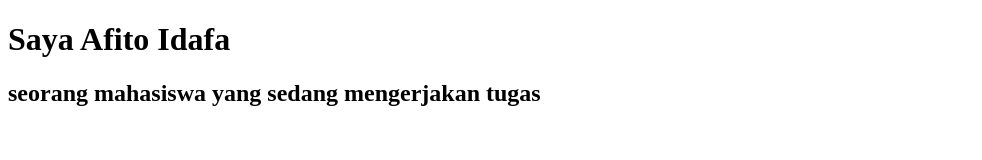
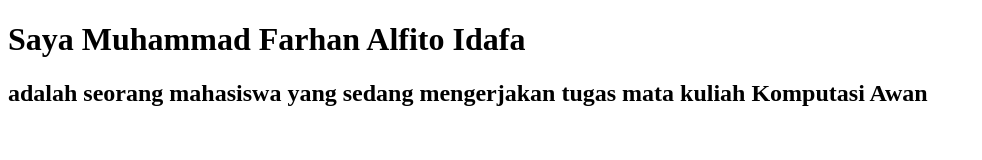
Before and after one commit to Shawwtyboy/alfitoidafa, a plain HTML site: page index.html in a window 1280 px wide. Shown: the whole page, without its empty margins (0-982 px from the left). Drawn offline with Linux system fonts and the light colour scheme.

Commit message:
initialcommit

```diff
--- a/index.html
+++ b/index.html
@@ -6,7 +6,7 @@
     <title>Document</title>
 </head>
 <body>
-    <h1>Saya Afito Idafa</h1>
-    <h2>seorang mahasiswa yang sedang mengerjakan tugas</h2>
+    <h1>Saya Muhammad Farhan Alfito Idafa</h1>
+    <h2>adalah seorang mahasiswa yang sedang mengerjakan tugas mata kuliah Komputasi Awan</h2>
 </body>
 </html>
```
